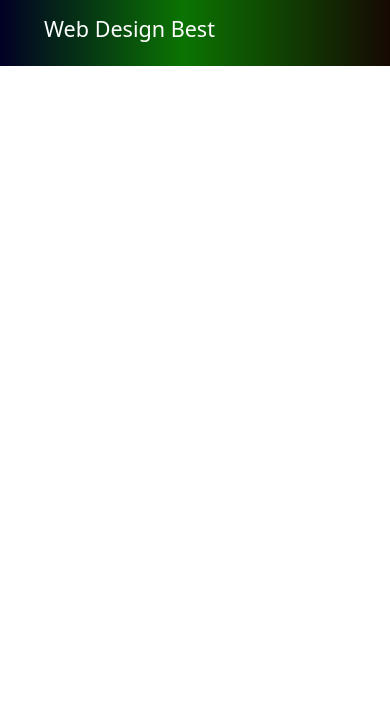
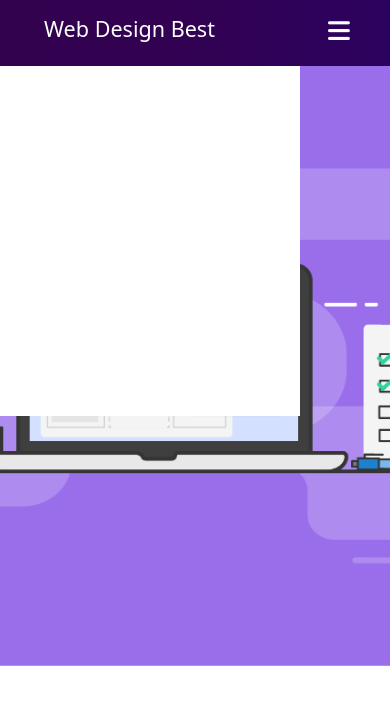
Before and after one commit to midlajpp/web-design-best, a plain HTML site: page sample/index.html in a window 390 px wide. Drawn offline with nearby package versions, Linux system fonts and the light colour scheme.

Commit message:
section-added

```diff
--- a/sample/index.html
+++ b/sample/index.html
@@ -1,5 +1,6 @@
 <!DOCTYPE html>
 <html lang="en">
+
 <head>
     <meta charset="UTF-8">
     <meta http-equiv="X-UA-Compatible" content="IE=edge">
@@ -7,21 +8,25 @@
     <title>web design best</title>
     <link rel="stylesheet" href="style.css">
     <script src="https://kit.fontawesome.com/b4e501a191.js" crossorigin="anonymous"></script>
-    <link href="https://cdn.jsdelivr.net/npm/bootstrap@5.0.2/dist/css/bootstrap.min.css" rel="stylesheet" integrity="sha384-EVSTQN3/azprG1Anm3QDgpJLIm9Nao0Yz1ztcQTwFspd3yD65VohhpuuCOmLASjC" crossorigin="anonymous">
+    <link href="https://cdn.jsdelivr.net/npm/bootstrap@5.0.2/dist/css/bootstrap.min.css" rel="stylesheet"
+        integrity="sha384-EVSTQN3/azprG1Anm3QDgpJLIm9Nao0Yz1ztcQTwFspd3yD65VohhpuuCOmLASjC" crossorigin="anonymous">
 </head>
+
 <body>
     <!--Header start-->
     <header class="head-section">
         <div class="row">
-            <div class="col-md-6 p-3">
+            <div class="col-md-6 col-sm-10 col-11 p-3">
                 <h4 class="logo text-white">Web Design Best</h4>
             </div>
-            <div class="col-md-6">
+            <div class="col-md-6 col-1 col-sm-2">
+                <div class="toogle-bar">
+                    <input type="checkbox" id="check">
+                    <label for="check" class="checkbtn">
+                        <i class="fa fa-bars" aria-hidden="true"></i>
+                    </label>
+                </div>
                 <nav class="nav-menu">
-                        <input type="checkbox" id="check">
-                        <label for="check" class="checkbtn">
-                            <i class="fa fa-bars" aria-hidden="true"></i>
-                        </label>
                     <ul>
                         <li>
                             <a class="atag" href="#">Home</a>
@@ -45,11 +50,30 @@
     </header>
     <!--Heder end-->
 
+    <!--section one start-->
+    <section>
+        <div class="bg-cover">
+            <div class="sign-btn">
+
+            </div>
+        </div>
+    </section>
+    <!--section one end-->
+
+
+
 
     <!--js cdn link-->
-    <script src="https://cdn.jsdelivr.net/npm/bootstrap@5.0.2/dist/js/bootstrap.bundle.min.js" integrity="sha384-MrcW6ZMFYlzcLA8Nl+NtUVF0sA7MsXsP1UyJoMp4YLEuNSfAP+JcXn/tWtIaxVXM" crossorigin="anonymous"></script>
-    <script src="https://cdn.jsdelivr.net/npm/@popperjs/core@2.9.2/dist/umd/popper.min.js" integrity="sha384-IQsoLXl5PILFhosVNubq5LC7Qb9DXgDA9i+tQ8Zj3iwWAwPtgFTxbJ8NT4GN1R8p" crossorigin="anonymous"></script>
-    <script src="https://cdn.jsdelivr.net/npm/bootstrap@5.0.2/dist/js/bootstrap.min.js" integrity="sha384-cVKIPhGWiC2Al4u+LWgxfKTRIcfu0JTxR+EQDz/bgldoEyl4H0zUF0QKbrJ0EcQF" crossorigin="anonymous"></script>
+    <script src="https://cdn.jsdelivr.net/npm/bootstrap@5.0.2/dist/js/bootstrap.bundle.min.js"
+        integrity="sha384-MrcW6ZMFYlzcLA8Nl+NtUVF0sA7MsXsP1UyJoMp4YLEuNSfAP+JcXn/tWtIaxVXM"
+        crossorigin="anonymous"></script>
+    <script src="https://cdn.jsdelivr.net/npm/@popperjs/core@2.9.2/dist/umd/popper.min.js"
+        integrity="sha384-IQsoLXl5PILFhosVNubq5LC7Qb9DXgDA9i+tQ8Zj3iwWAwPtgFTxbJ8NT4GN1R8p"
+        crossorigin="anonymous"></script>
+    <script src="https://cdn.jsdelivr.net/npm/bootstrap@5.0.2/dist/js/bootstrap.min.js"
+        integrity="sha384-cVKIPhGWiC2Al4u+LWgxfKTRIcfu0JTxR+EQDz/bgldoEyl4H0zUF0QKbrJ0EcQF"
+        crossorigin="anonymous"></script>
 
 </body>
+
 </html>
--- a/sample/style.css
+++ b/sample/style.css
@@ -1,10 +1,19 @@
-.head-section{
-    background: linear-gradient(90deg, rgba(2,0,36,1) 0%, rgb(11, 116, 2) 47%, rgba(22,9,3,1) 100%);
+body{
+  margin: 0%;
+  font-family: 'Gill Sans', 'Gill Sans MT', Calibri, 'Trebuchet MS', sans-serif;
 }
-.logo{
+
+.head-section {
+  background: linear-gradient(
+    90deg,
+    rgb(50, 2, 78) 0%,#320153,
+    rgb(43, 2, 95) 100%
+  );
+}
+.logo {
   margin-left: 40px;
 }
-body{
+body {
   font-family: sans-serif;
 }
 a {
@@ -13,23 +22,22 @@ a {
 a:hover {
   text-decoration: none;
   color: #fff;
-
 }
-.nav-menu ul{
+.nav-menu ul {
   margin: 0%;
   padding: 0%;
   list-style: none;
   text-decoration: none;
 }
-.nav-menu > ul{
+.nav-menu > ul {
   display: flex;
 }
-.nav-menu > ul > li{
+.nav-menu > ul > li {
   position: relative;
   white-space: nowrap;
   padding: 15px 15px 15px 15px;
 }
-.nav-menu a{
+.nav-menu a {
   display: block;
   position: relative;
   color: #fff;
@@ -50,7 +58,6 @@ a:hover {
   visibility: hidden;
   width: 0px;
   transition: all 0.3s ease-in-out;
-
 }
 .nav-menu a:hover::before,
 .nav-menu li:hover > a::before,
@@ -59,17 +66,17 @@ a:hover {
   width: 100%;
 }
 
-.nav-menu ul{
+.nav-menu ul {
   float: right;
 }
-.nav-menu ul li{
+.nav-menu ul li {
   display: inline-block;
   line-height: 40px;
 }
 
 /*--mobile navigation menu--*/
 
-.checkbtn{
+.checkbtn {
   font-size: 25px;
   color: #fff;
   float: right;
@@ -77,23 +84,32 @@ a:hover {
   margin-right: 40px;
   cursor: pointer;
 }
-#check{
+
+.toogle-bar {
   display: none;
 }
-@media (min-width: 600px){
-    .logo{
+
+#check {
+  display: none;
+}
+@media (min-width: 600px) {
+  .logo {
     font-size: 30px;
     padding-left: 30px;
   }
-    nav-menu ul li a{
+  nav-menu ul li a {
     font-size: 16px;
   }
 }
-@media (max-width: 1200px){
-    .checkbtn{
+@media (max-width: 768px) {
+  .checkbtn #check {
     display: none;
   }
-    ul{
+  .toogle-bar {
+    display: flex;
+    justify-content: flex-end;
+  }
+  ul {
     position: fixed;
     width: 100%;
     height: 100vh;
@@ -103,20 +119,36 @@ a:hover {
     text-align: center;
     transition: all 0.5s;
   }
-    nav-menu ul li{
+  nav-menu ul li {
     display: block;
     margin: 50px;
     line-height: 30px;
   }
-    nav-menu ul li a{
+  nav-menu ul li a {
     font-size: 20px;
   }
-    a:hover,a.active{
+  a:hover,
+  a.active {
     background: none;
     color: bisque;
   }
-    #check:checked ~ ul{
+  #check:checked ~ ul {
     left: 0%;
     display: none;
   }
 }
+
+
+.bg-cover{
+  background-image: url("What-is-Your-Website-Design-Process-Blog-Post-Feature-Image-36119-01.png");
+  background-size: cover;
+  background-position: center;
+  position: relative;
+  width: 100%;
+  height: 600px;
+}
+.sign-btn{
+  width: 300px;
+  height: 350px;
+  background-color: #fff;
+}
```
Also changed, not shown: sample/What-is-Your-Website-Design-Process-Blog-Post-Feature-Image-36119-01.png (added), sample/list-outline.svg (deleted), sample/web-design-best-.jpg (deleted). Lines whose indentation alone changed are shown as unchanged.
